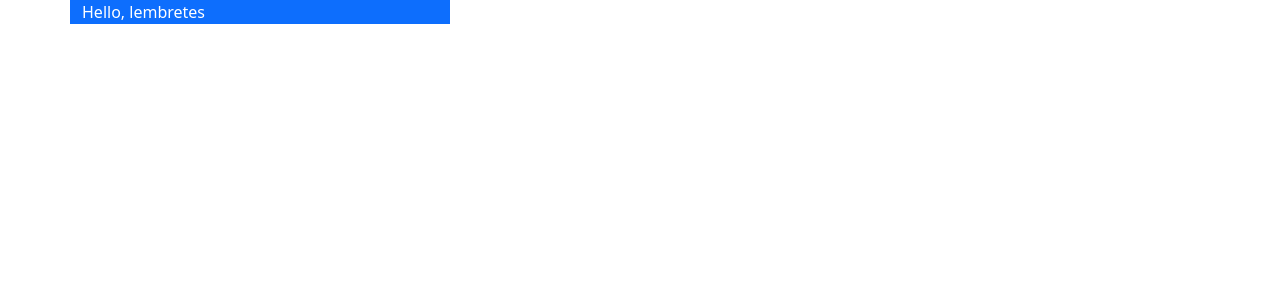
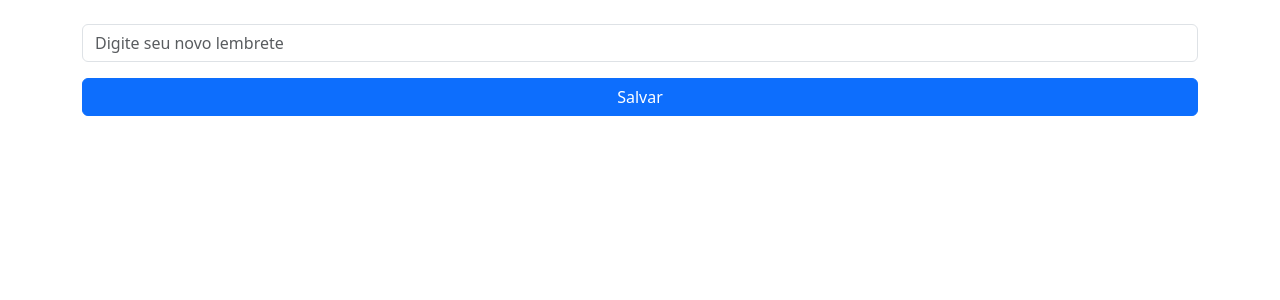
Before and after one commit to joaopedromf/20242_fatec_ipi_pdm_lembretes_P1, a React (Create React App) app: page / in a window 1280 px wide. Shown: the top 300 px of the page. Built offline with nearby package versions, Linux system fonts and the light colour scheme.

Commit message:
feat(p1-pdmt): cria componente de entrada

```diff
--- a/src/components/App.js
+++ b/src/components/App.js
@@ -1,14 +1,29 @@
 import React, { Component } from 'react'
+import LembreteEntrada from './LembreteEntrada'
 
 export default class App extends Component {
+    state = {
+        lembretes: []
+    }
+
+    salvarLembrete = (lembrete) => {
+        this.state.lembretes.push(lembrete)
+        console.log(this.state.lembretes)
+    }
+
     render() {
         return (
             <div className='container'>
                 <div className="row">
-                    <div className="col-sm-12 col-md-6 col-lg-4 bg-primary text-white">
-                        Hello, lembretes
+                    <div className="col-sm-12 col-md-6 col-lg-4">
+
                     </div>
                 </div>
+                <LembreteEntrada
+                    placeholderCampo='Digite seu novo lembrete'
+                    textoBotao='Salvar'
+                    funcao={this.salvarLembrete}
+                />
             </div>
         )
     }
--- /dev/null
+++ b/src/components/LembreteEntrada.js
@@ -0,0 +1,45 @@
+import React, { Component } from 'react'
+
+export default class LembreteEntrada extends Component {
+    state = {
+        termo: ''
+    }
+
+    onTermoAlterado = (evento) => {
+        this.setState({
+            termo: evento.target.value
+        })
+    }
+
+    onFormSubmit = (evento) => {
+        evento.preventDefault()
+        this.props.funcao(this.state.termo)
+        this.setState({
+            termo: ''
+        })
+    }
+
+    render() {
+        return (
+            <form onSubmit={this.onFormSubmit} className='mt-4'>
+                <input
+                    type="text"
+                    name="campo-lembrete"
+                    id="campo-lembrete"
+                    placeholder={this.props.placeholderCampo}
+                    value={this.state.termo}
+                    onChange={this.onTermoAlterado}
+                    className='form-control mb-3'
+                />
+                <button type='submit' className='btn btn-primary w-100'>
+                    {this.props.textoBotao}
+                </button>
+            </form>
+        )
+    }
+}
+
+LembreteEntrada.defaultProps = {
+    placeholderCampo: 'Buscar...',
+    textoBotao: 'OK'
+}
```
